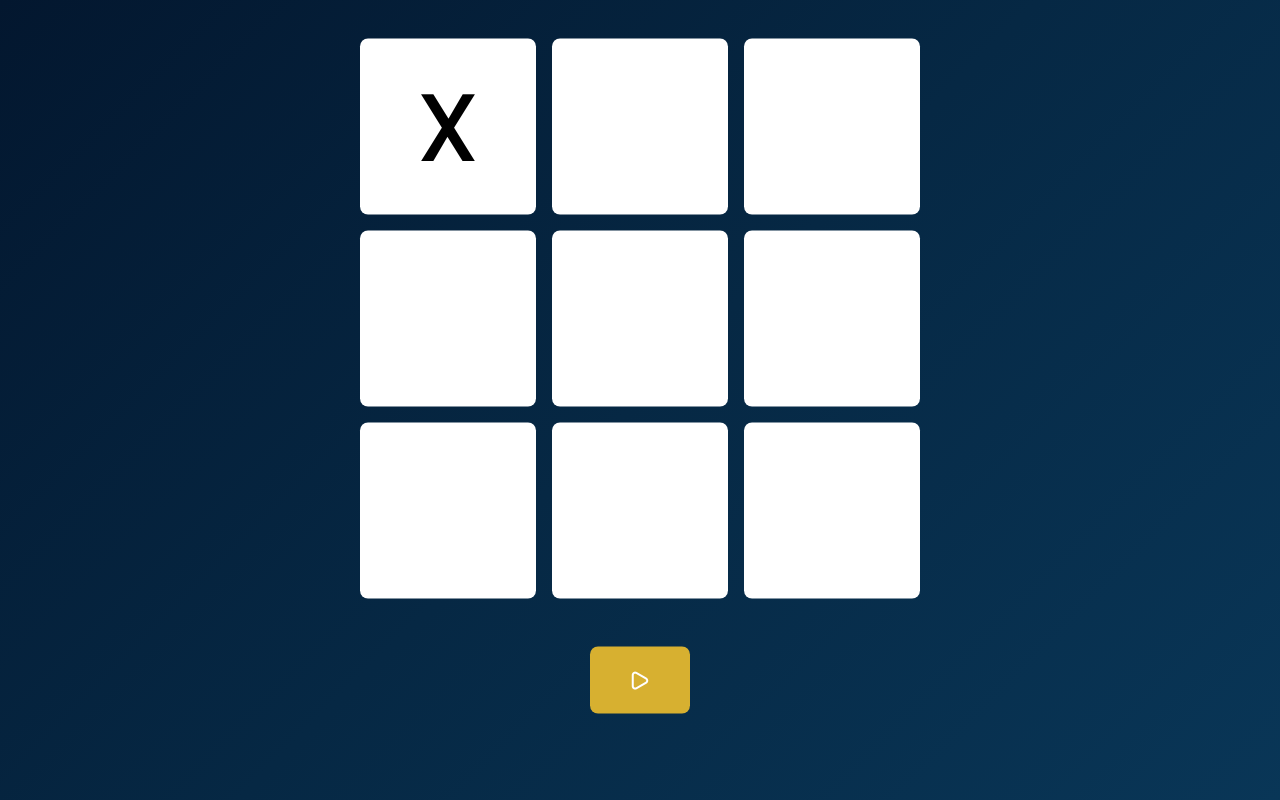
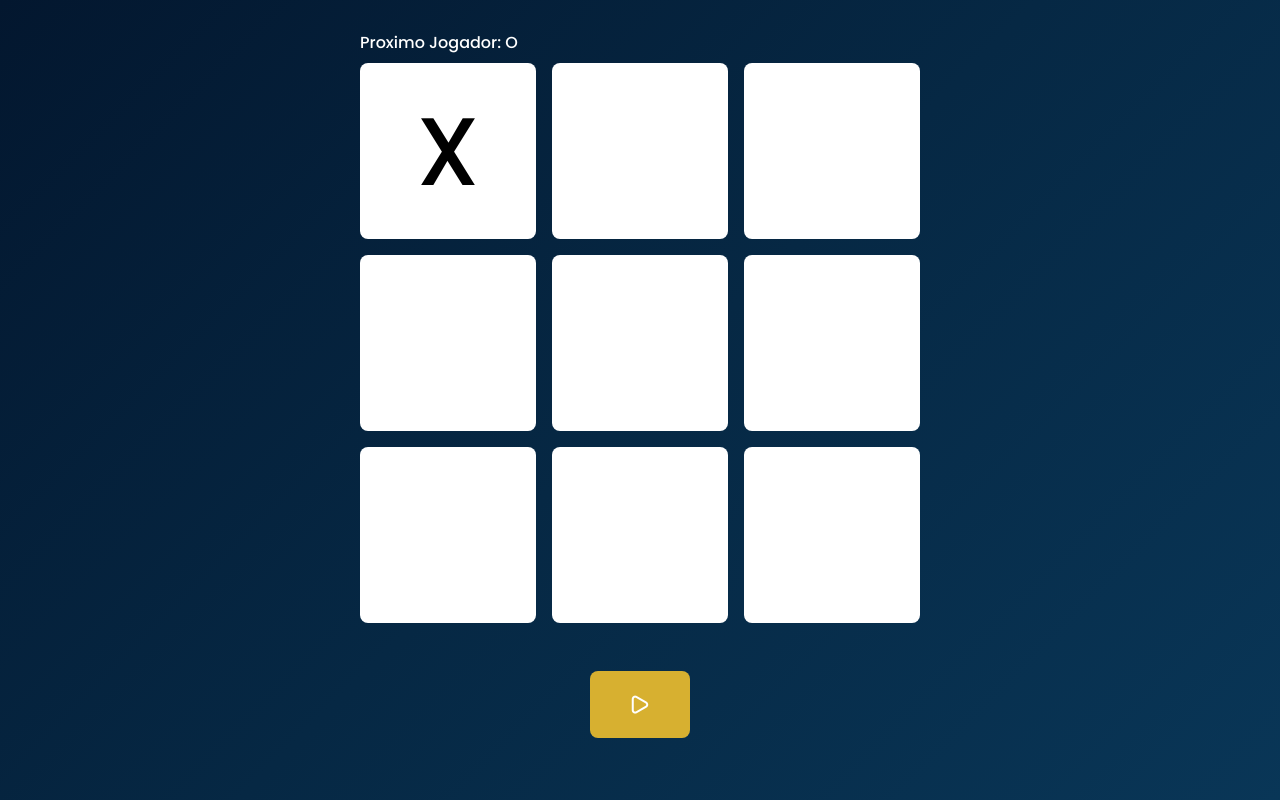
Before and after one commit to RonaldoFidelis/jogo-da-velha, a plain HTML site: page index.html in a window 1280 px wide. Both pictures are taken after a click on the button 448 px from the left and 126 px from the top of the page. Drawn offline with nearby package versions, Linux system fonts and the light colour scheme.

Commit message:
feat:AddJogadorAtual

```diff
--- a/css/style.css
+++ b/css/style.css
@@ -10,6 +10,71 @@
 body{
     height: 100vh;
     background: linear-gradient(135deg,#03172F,#062844,#093657);
+}
+
+.wrapper {
+    position: absolute;
+    transform: translate(-50%, -50%);
+    top: 50%;
+    left: 50%;
+}
+.primeiraJogada{
+    color: #ffff;
+    margin-top: 1em;
+    margin-bottom: 0.5em;
+
+}
+
+.jogadorAtual{
+    color: #ffff;
+    margin-top: 1em;
+    margin-bottom: 0.5em;
+
+}
+
+.container{
+    width: 70vmin;
+    height: 70vmin;
+    display: flex;
+    flex-wrap: wrap;
+    gap: 2vmin;
+}
+
+button{
+    cursor: pointer;
+}
+
+
+.restart {
+    background-color: #D7B030;
+    color: rgb(255, 255, 255);
+    border: none;
+    border-radius: 8px;
+    display: block;
+    position: relative;
+    margin:  2em auto;
+    padding: 1rem;
+    width: 100px;
+    font-size: 1.5em;
+}
+
+.restart:hover {
+    background-color: #fdc81a;
+}
+
+.button-display{
+    background-color: #ffff;
+    height: 22vmin;
+    width: 22vmin;
+    border: none;
+    border-radius: 8px;
+    color: black;
+    font-size: 12vmin;
+    animation: 3s;
+}
+
+.button-display:hover {
+    background-color: rgb(177, 177, 177);
 }
 
 .gamerOver{
@@ -48,54 +113,3 @@ body{
     text-align: center;
 
 }
-
-.wrapper {
-    position: absolute;
-    transform: translate(-50%, -50%);
-    top: 50%;
-    left: 50%;
-}
-
-.container{
-    width: 70vmin;
-    height: 70vmin;
-    display: flex;
-    flex-wrap: wrap;
-    gap: 2vmin;
-}
-
-button{
-    cursor: pointer;
-}
-
-.restart {
-    background-color: #D7B030;
-    color: rgb(255, 255, 255);
-    border: none;
-    border-radius: 8px;
-    display: block;
-    position: relative;
-    margin:  2em auto;
-    padding: 1rem;
-    width: 100px;
-    font-size: 1.5em;
-}
-
-.restart:hover {
-    background-color: #fdc81a;
-}
-
-.button-display{
-    background-color: #ffff;
-    height: 22vmin;
-    width: 22vmin;
-    border: none;
-    border-radius: 8px;
-    color: black;
-    font-size: 12vmin;
-    animation: 3s;
-}
-
-.button-display:hover {
-    background-color: rgb(177, 177, 177);
-}
--- a/index.html
+++ b/index.html
@@ -15,8 +15,9 @@
 
 <body>
     <div class="wrapper">
-        <div class="container">
-        </div>
+        <p class="primeiraJogada"></p>
+        <p class="jogadorAtual hidden"></p>
+        <div class="container"></div>
         <button class="restart">
             <i class="uil uil-play"></i>
         </button>
--- a/js/main.js
+++ b/js/main.js
@@ -3,28 +3,29 @@ const startJogo = document.querySelector('.restart');
 const resetJogo = document.querySelector('.btnReset');
 let popup = document.querySelector('.gamerOver');
 let msgVencedor = document.querySelector('.msgFimDeJogo');
+let jogadorAtual = document.querySelector('.jogadorAtual');
+let primeiraJogada = document.querySelector('.primeiraJogada');
 
 const jogo_da_velha = {
     tabuleiro: ['', '', '', '', '', '', '', '', ''],
     player: {
         marcadores: ['X', 'O'],
         play: 0,
-        reversa: function() {
-            this.play =(this.play === 0 ? 1:0);
+        reversa: function () {
+            this.play = (this.play === 0 ? 1 : 0);
         }
     },
     fimDeJogo: false,
     sequenciasVencedoras: [
-        [0,1,2],
-        [3,4,5],
-        [6,7,8],
-        [0,3,6],
-        [1,4,7],
-        [2,5,8],
-        [0,4,8],
-        [2,4,6],
+        [0, 1, 2],
+        [3, 4, 5],
+        [6, 7, 8],
+        [0, 3, 6],
+        [1, 4, 7],
+        [2, 5, 8],
+        [0, 4, 8],
+        [2, 4, 6],
     ],
-    jogadorVencedor: '',
 
     realizarJogada: function (posicao) {
         // verificar se o jogo terminou
@@ -33,26 +34,41 @@ const jogo_da_velha = {
             this.tabuleiro[posicao] = this.player.marcadores[this.player.play];
             this.exibirTabuleiro();
             let check_sequencia = this.verificadorSequencial(this.player.marcadores[this.player.play]);
-            if(check_sequencia >= 0){
+            if (check_sequencia >= 0) {
                 this.endGame();
-            }else{
+            } else {
                 this.player.reversa();
             }
             return true;
-        }else{
+        } else {
             return false;
         }
     },
 
-    verificadorSequencial: function (simbolo){
-        for (i in this.sequenciasVencedoras){
-            if( this.tabuleiro[ this.sequenciasVencedoras[i][0] ] == simbolo &&
-                this.tabuleiro[ this.sequenciasVencedoras[i][1] ] == simbolo &&
-                this.tabuleiro[ this.sequenciasVencedoras[i][2] ] == simbolo ) {
-                    console.log('sequencia vencedora:'+ this.tabuleiro[i]);
-                    msgVencedor.innerText = `Vencedor: ${simbolo}`;
-                    return i;
-                }
+    jogadorAtual: function (){
+        primeiraJogada.innerText = `Primeira Jogada: ${'X'}`;
+        document.addEventListener('click', (e) => {
+            if(e.target){
+                primeiraJogada.classList.add('hidden');
+            }
+            if (this.player.play !== 0) {
+                jogadorAtual.classList.remove('hidden');
+                jogadorAtual.innerText = `Proximo Jogador: ${'O'}`;
+            }else{
+                jogadorAtual.innerText = `Proximo Jogador: ${'X'}`;
+            }
+        });
+    },
+
+    verificadorSequencial: function (simbolo) {
+        for (i in this.sequenciasVencedoras) {
+            if (this.tabuleiro[this.sequenciasVencedoras[i][0]] == simbolo &&
+                this.tabuleiro[this.sequenciasVencedoras[i][1]] == simbolo &&
+                this.tabuleiro[this.sequenciasVencedoras[i][2]] == simbolo) {
+                console.log('sequencia vencedora:' + this.tabuleiro[i]);
+                msgVencedor.innerText = `Vencedor: ${simbolo}`;
+                return i;
+            }
         };
         return -1;
     },
@@ -61,8 +77,9 @@ const jogo_da_velha = {
         popup.classList.remove('hidden');
     },
 
-    exibirTabuleiro: function(){
+    exibirTabuleiro: function () {
         let display = '';
+        this.jogadorAtual();
 
         for (i in this.tabuleiro) {
             display += '<button class="button-display" onclick="jogo_da_velha.realizarJogada(' + i + ')">' + this.tabuleiro[i] + '</button>';
@@ -70,12 +87,12 @@ const jogo_da_velha = {
         container.innerHTML = display;
     },
 
-    startJogo: function(){
+    startJogo: function () {
         jogo_da_velha.tabuleiro.fill('');
         jogo_da_velha.exibirTabuleiro();
     },
 
-    resetJogo: function(){
+    resetJogo: function () {
         popup.classList.add('hidden');
         jogo_da_velha.tabuleiro.fill('');
         jogo_da_velha.exibirTabuleiro();
```
